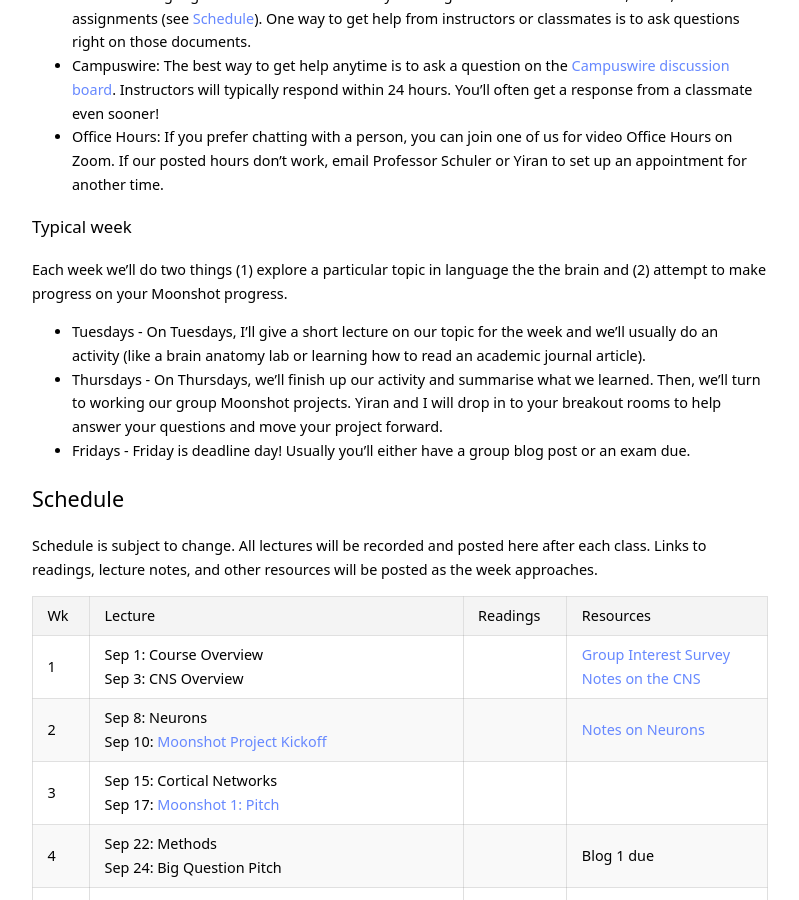
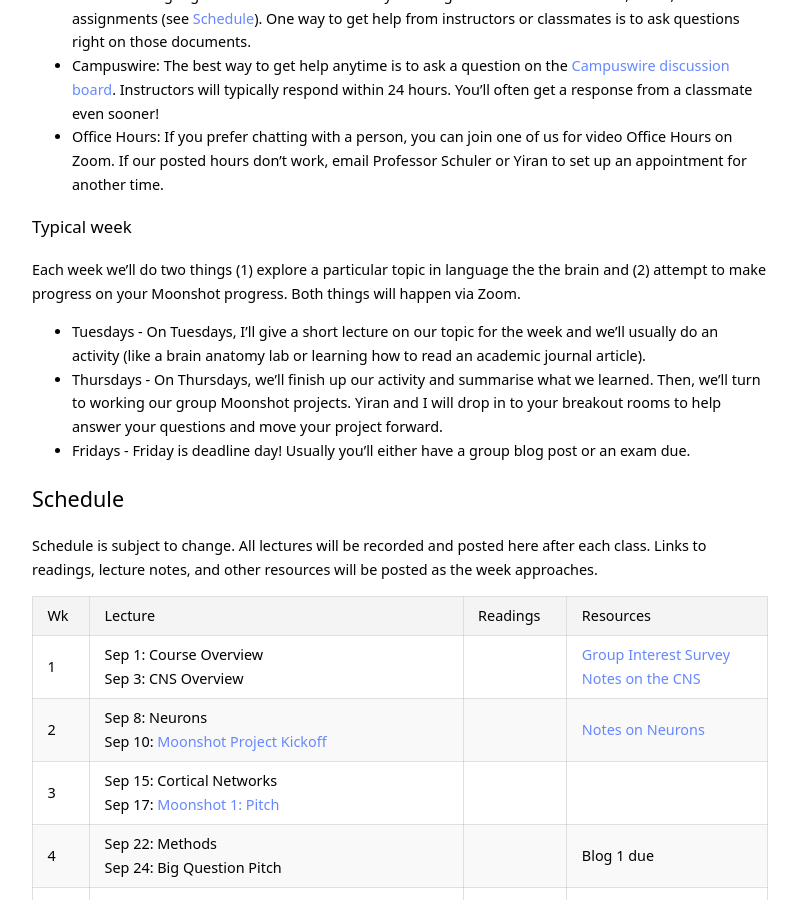
Before and after one commit to kschuler/ling104, a Jekyll site: the page built from index.md, in a window 1280 px wide and 900 px high, scrolled down 1476 px. Shown: the whole window, without its empty margins (240-1039 px from the left). Built offline with Jekyll 4.4.1, drawn with Linux system fonts in a browser that asks for light colours.

Commit message:
Update index.md

```diff
--- a/index.md
+++ b/index.md
@@ -26,7 +26,7 @@ This course offers an introduction to the brain basis of language. Our goal is t
 
 - **[Course website](index.html)** (you are here) for schedule, policies, and links to all course materials.
 - **[Canvas site](https://canvas.upenn.edu/courses/1530046)** for grade related things.
-- **[Class blog](https://languageandthebrain.org)** for group projects
+- **[Class blog](http://languageandthebrain.org/)** for group projects
 - **[Campuswire](https://campuswire.com/p/GD0DDA8D5)** for announcements and online discussion
 
 ### Evaluation
@@ -43,7 +43,7 @@ This course offers an introduction to the brain basis of language. Our goal is t
 - **Office Hours:** If you prefer chatting with a person, you can join one of us for video Office Hours on Zoom. If our posted hours don't work, email Professor Schuler or Yiran to set up an appointment for another time.
 
 ### Typical week
-Each week we'll do two things (1) explore a particular topic in language the the brain and (2) attempt to make progress on your Moonshot progress.
+Each week we'll do two things (1) explore a particular topic in language the the brain and (2) attempt to make progress on your Moonshot progress. Both things will happen via Zoom.
 - **Tuesdays** - On Tuesdays, I'll give a short lecture on our topic for the week and we'll usually do an activity (like a brain anatomy lab or learning how to read an academic journal article).
 - **Thursdays** - On Thursdays, we'll finish up our activity and summarise what we learned. Then, we'll turn to working our group Moonshot projects. Yiran and I will drop in to your breakout rooms to help answer your questions and move your project forward.
 - **Fridays** - Friday is deadline day! Usually you'll either have a group blog post or an exam due.
```
